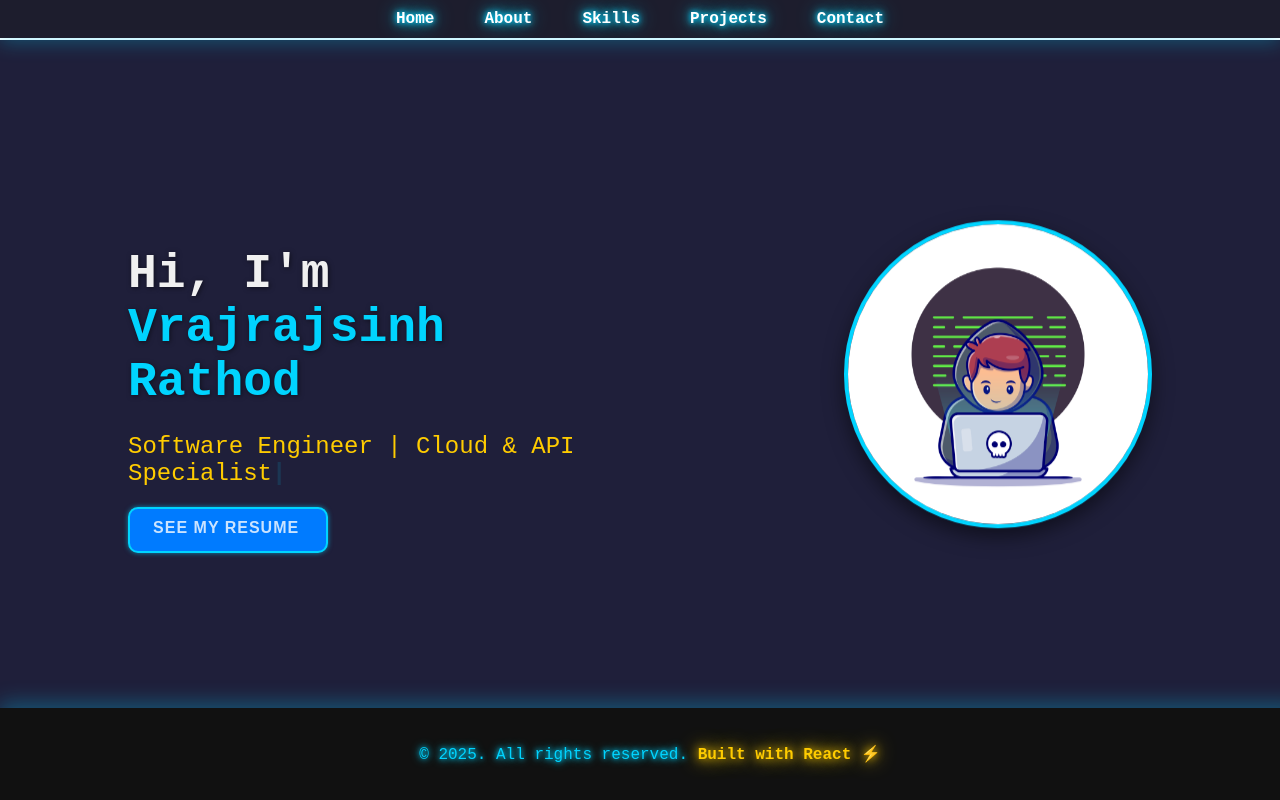
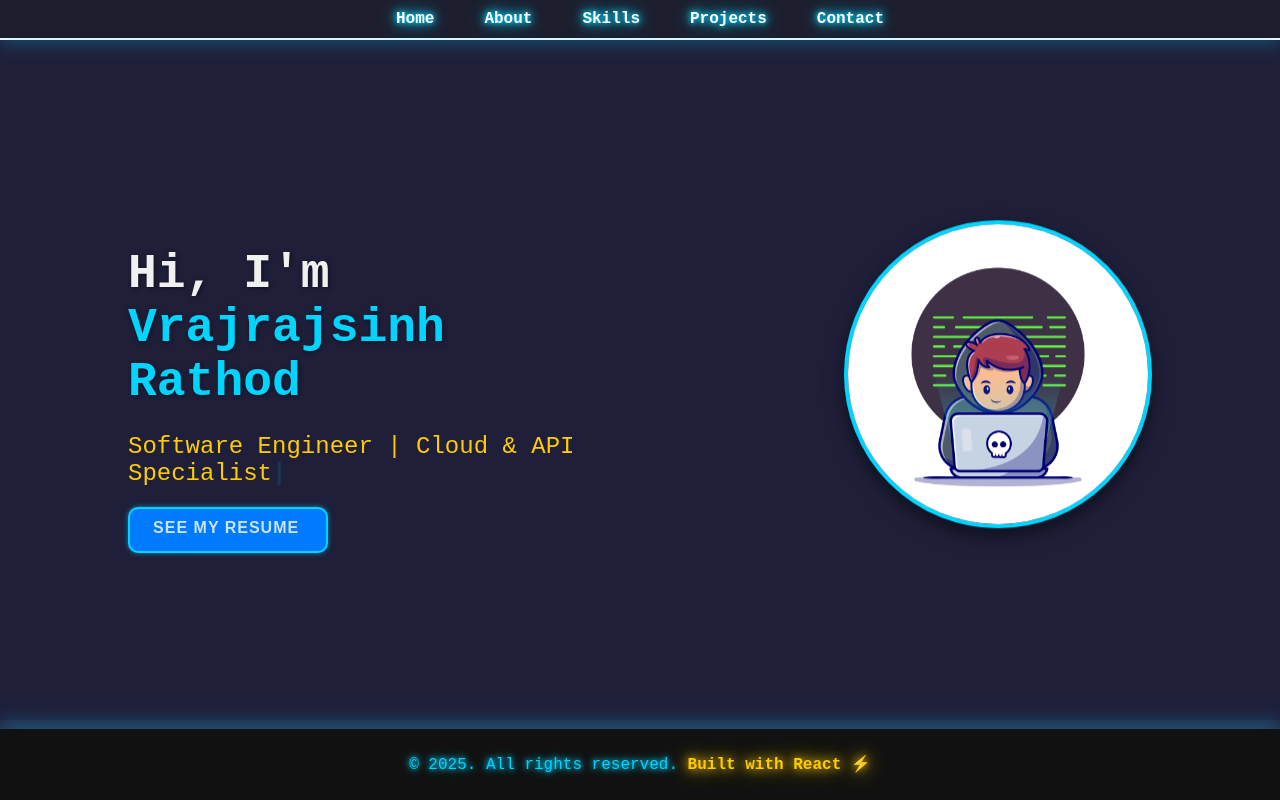
Before and after one commit to Vrajrajsinh-Rathod/portfolio, a React (Create React App) app: page / in a window 1280 px wide. Shown: the top 800 px of the page. Built offline with nearby package versions, Linux system fonts and the light colour scheme.

Commit message:
Updated Footer Changes

```diff
--- a/src/Footer.js
+++ b/src/Footer.js
@@ -13,13 +13,14 @@ const Footer = () => {
 
 const footerStyle = {
   backgroundColor: '#111',
-  padding: '20px 10px',
+  padding: '2vw 1vw', // relative padding for responsiveness
   textAlign: 'center',
   position: 'fixed',
   bottom: 0,
   width: '100%',
   boxShadow: '0 -5px 20px rgba(0, 212, 255, 0.3)',
   backdropFilter: 'blur(8px)',
+  boxSizing: 'border-box',
 };
 
 const textStyle = {
@@ -27,7 +28,10 @@ const textStyle = {
   fontFamily: "'Fira Code', monospace",
   fontWeight: '500',
   fontSize: '1rem',
+  maxWidth: '95%', // ensures text doesn't overflow
+  margin: '0 auto',
   textShadow: '0 0 5px #00d4ff, 0 0 10px #00d4ff',
+  wordWrap: 'break-word', // allows wrapping for long text
 };
 
 const highlightStyle = {
@@ -38,4 +42,12 @@ const highlightStyle = {
   transition: 'all 0.3s ease',
 };
 
+// Optional: Add media queries for smaller screens
+// Use inline style workaround with JS
+const mediaQuery = window.matchMedia('(max-width: 480px)');
+if (mediaQuery.matches) {
+  textStyle.fontSize = '0.85rem';
+  footerStyle.padding = '3vw 2vw';
+}
+
 export default Footer;
```
